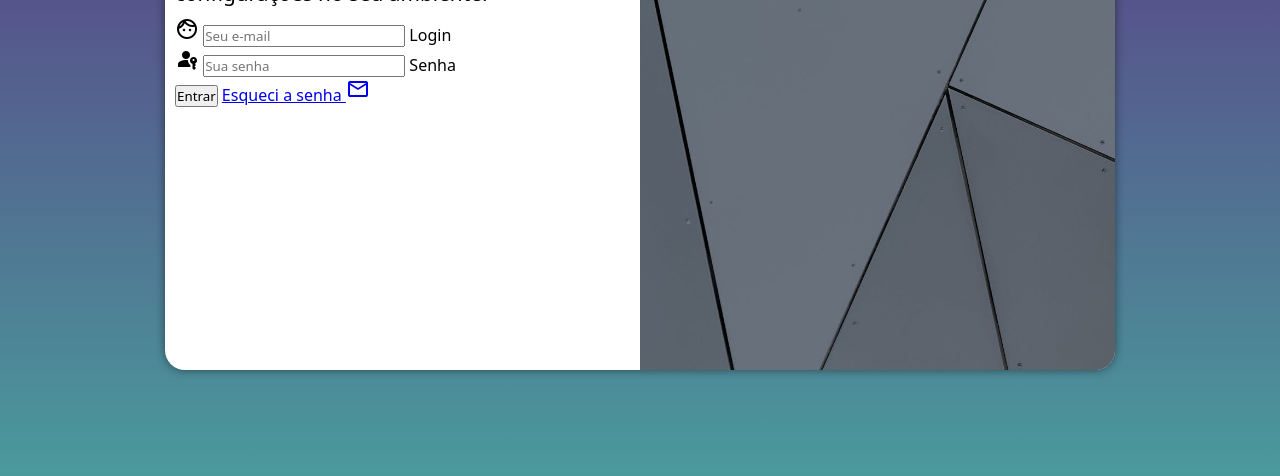
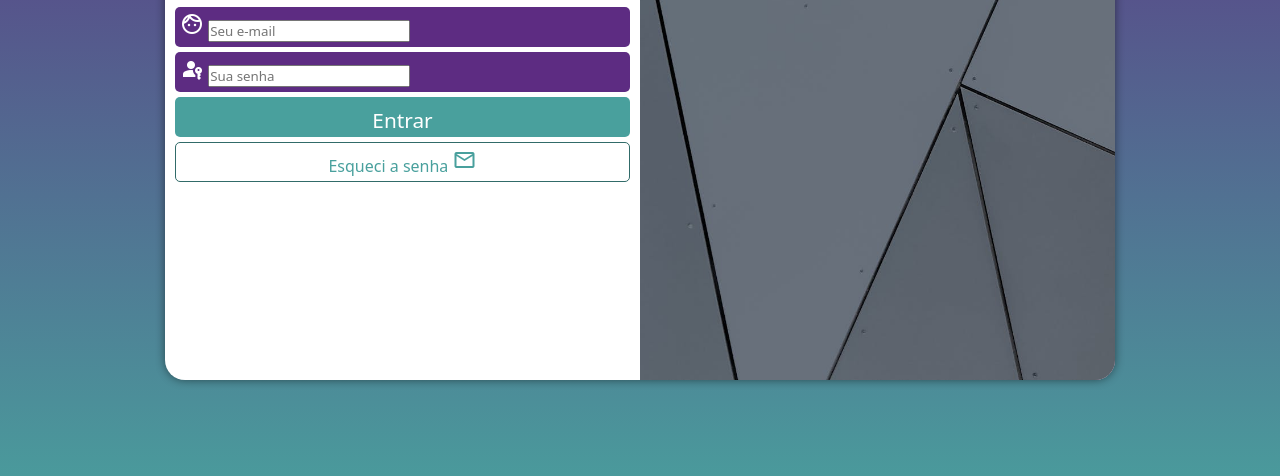
Before and after one commit to MaickoDiego/projeto-login, a plain HTML site: page index.html in a window 1280 px wide. Shown: the part 280-756 px from the top of the page. Drawn offline with nearby package versions, Linux system fonts and the light colour scheme.

Commit message:
atualização projeto-login

```diff
--- a/estilos/style.css
+++ b/estilos/style.css
@@ -35,7 +35,7 @@ section#login {
 
     background-color: white;
     width: 275px;
-    height: 500px;
+    height: 520px;
     border-radius: 20px;
     box-shadow: 0px 0px 10px rgba(0, 0, 0, 0.479);
 
@@ -66,3 +66,76 @@ div#formulario > p {
     font-size: 0.8em;
     margin-bottom: 10px;
 }
+
+form > div.campo {
+    background-color: #5d2c82;
+
+    display: block;
+    width: 100%;
+    height: 40px;
+
+    border-radius: 5px;
+    margin-bottom: 5px;
+
+    padding: 5px;
+    color: white;
+}
+
+div.campo > label {
+    display: none;
+}
+
+form > input[type=submit] {
+    display: block;
+    font-size: 1.3em;
+    width: 100%;
+    height: 40px;
+
+    background-color: #49a09d;
+    color: white;
+
+
+    border: none;
+    border-radius: 5px;
+
+    padding-top: 5px;
+    margin-top: 5px;
+}
+
+form > input[type=submit]:hover {
+    background-color: #2e6664;
+    cursor: pointer;
+}
+
+form > a.botao {
+    display: block;
+
+    text-align: center;
+    font-size: 1em;
+
+    width: 100%;
+    height: 40px;
+
+    padding-top: 5px;
+    margin-top: 5px;
+
+
+
+    border: 1px solid #316b69;
+    color: #49a09d;
+    background-color: white;
+
+    border-radius: 5px;
+    text-decoration: none;
+}
+
+form > a.botao > span {
+    font-size: 1.5em;
+
+}
+
+form > a.botao:hover {
+    background-color: #357e7b;
+    color: white;
+    cursor: pointer;
+}
--- a/indes.html
+++ b/index.html
@@ -37,12 +37,12 @@
 
 
 
-                    <div>
+
                         <input type="submit" value="Entrar">
-                        <a href="esqueci.html">Esqueci a senha
+                        <a href="esqueci.html" class="botao">Esqueci a senha
                             <span class="material-symbols-outlined">mail</span>
                         </a>
-                    </div>
+
 
                 </form>
             </div>
```
